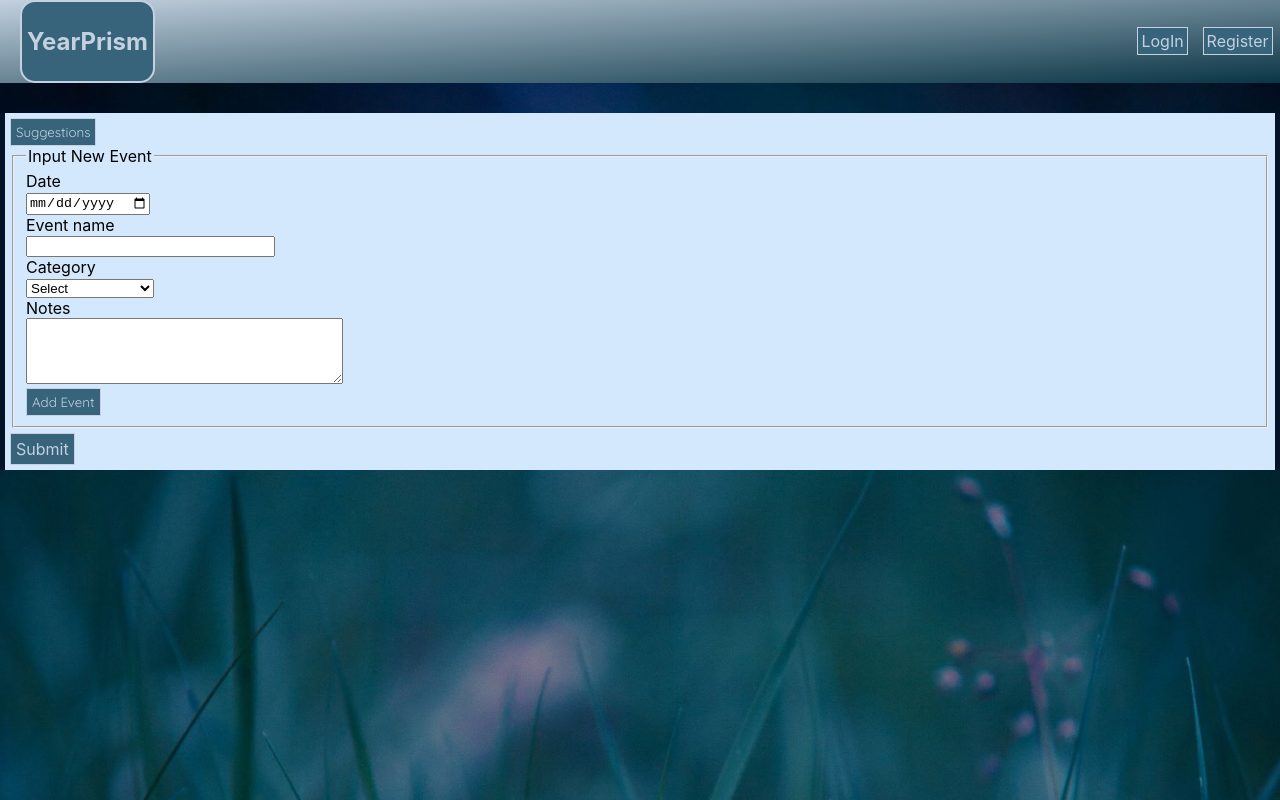
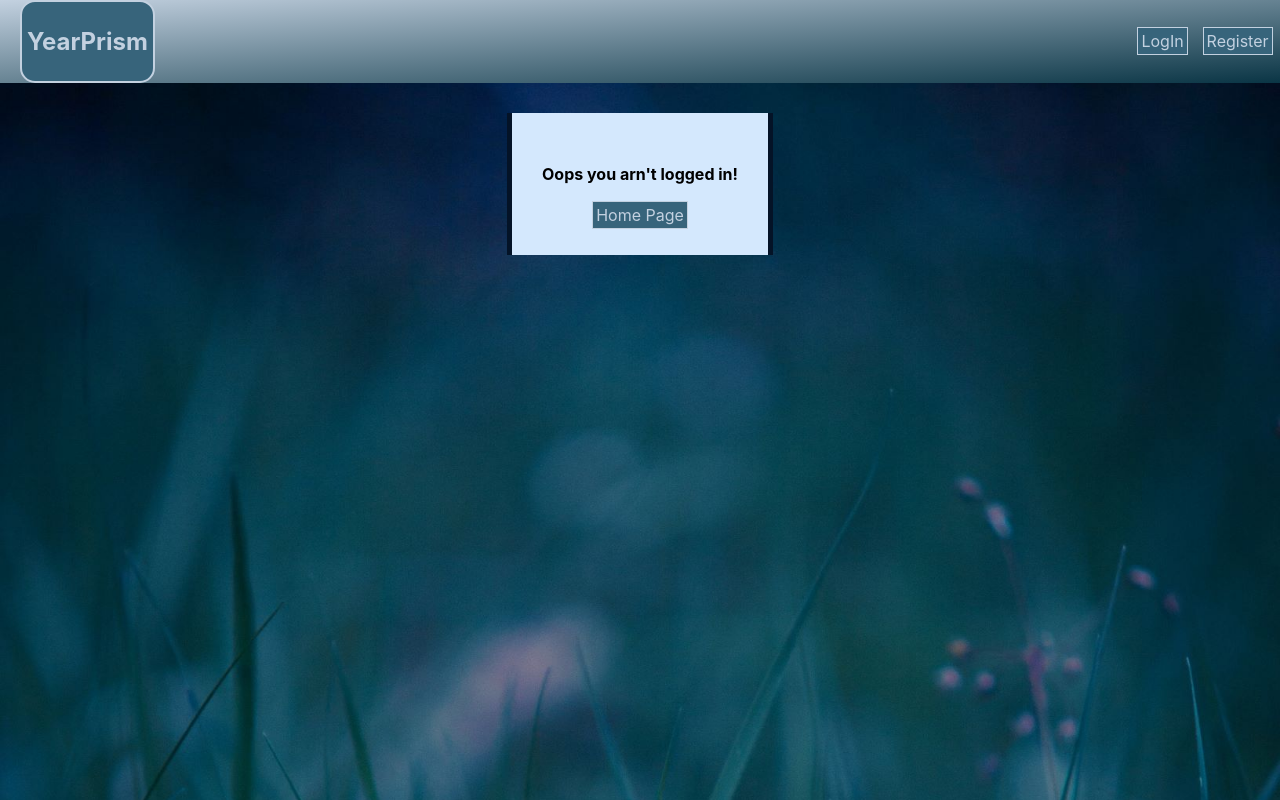
Before and after one commit to Cygnet717/YearPrism, a React (Create React App) app: page /AddEvent in a window 1280 px wide. Built offline with nearby package versions, Linux system fonts and the light colour scheme.

Commit message:
added oops not logged in respone and disabled go for search if no search item is selected

```diff
--- a/src/Components/DeleteAccount/DeleteAccount.js
+++ b/src/Components/DeleteAccount/DeleteAccount.js
@@ -15,6 +15,20 @@ export default class DeleteAccount extends Component {
     }
 
     render(){
+        if(!sessionStorage.user_id){
+            return (
+              <div className='maindiv'>
+                <h4>Oops you arn't logged in!</h4>
+                <div className=' oopsbutton'>
+                  <Link
+                      className='button'
+                      to='/'>
+                      Home Page
+                  </Link>
+                </div>
+              </div>
+            )
+          }
         return(
             <div className='maindiv'>
                 <p className='deletequestion'>Are you sure you want to delete your account?</p>
--- a/src/Components/HomePage/HomePage.css
+++ b/src/Components/HomePage/HomePage.css
@@ -61,7 +61,7 @@ button, Link {
   text-decoration: none;
 }
 
-.goLink{
+.goLink, .fakeGoButton{
   border: 1px solid #C3D1E0;
   background-color: #37647B;
   font-family: 'Quicksand', sans-serif;
@@ -69,6 +69,18 @@ button, Link {
   font-size: small;
   color: #C3D1E0;
   text-decoration: none;
+}
+
+.fakeGoButton{
+  width: fit-content;
+  display: inline-block;
+  background-color: rgb(99, 158, 185);
+}
+
+.oopsbutton{
+  margin-left: auto;
+  margin-right: auto;
+  width: fit-content;
 }
 
 .hidden{
--- a/src/Components/HomePage/HomePage.js
+++ b/src/Components/HomePage/HomePage.js
@@ -71,7 +71,18 @@ export default class Home extends Component {
     }
 
     render(){
-
+        if(!sessionStorage.user_id){
+            return (<div className='maindiv'>
+                <h4>Oops you arn't logged in!</h4>
+                <div className=' oopsbutton'>
+                <Link
+                    className='button'
+                    to='/'>
+                    Home Page
+                </Link>
+                </div>
+                </div>)
+        }
         const categories = ['Achievements', 'Body Modification', 'Family', 'Home', 'Job', 'Medical', 'Pets', 'Relationship', 'School', 'Vacation', 'Other']
         return(
             <div className='mainHomeDiv'>
@@ -88,7 +99,10 @@ export default class Home extends Component {
                             return <option key={i} name='category' value={i}>{i}</option>
                         })}
                     </select><span> </span>
-                    <Link to={`/Search/${this.state.SearchCategory}`} className='goLink'>Go</Link>
+                    {this.state.SearchCategory === ''?
+                        <div className='fakeGoButton'>Go</div>:
+                        <Link to={`/Search/${this.state.SearchCategory}`} className='goLink'>Go</Link>
+                    }
                     </fieldset>
                 </form>
                 <div className={`falsemodal ${this.state.key}`} onClick={() =>this.showImgKey()}>
--- a/src/Components/RegisterPage/BuildAccount.js
+++ b/src/Components/RegisterPage/BuildAccount.js
@@ -84,6 +84,20 @@ export default class BuildAccount extends Component {
   };
 
   render(){
+    if(!sessionStorage.user_id){
+      return (
+        <div className='maindiv'>
+          <h4>Oops you arn't logged in!</h4>
+          <div className=' oopsbutton'>
+            <Link
+                className='button'
+                to='/'>
+                Home Page
+            </Link>
+          </div>
+        </div>
+      )
+    }
     let ListEvents = this.state.newEvents.map(i => {
       return <p key={i.eventname}>{i.eventdate}, {i.eventname}, {i.category}, {i.notes}</p>
     })
--- a/src/Components/SearchResults/SearchResults.js
+++ b/src/Components/SearchResults/SearchResults.js
@@ -119,6 +119,20 @@ export default class SearchResults extends Component{
     this.filterCategoryEvents()
   }
   render(){
+    if(!sessionStorage.user_id){
+      return (
+        <div className='maindiv'>
+          <h4>Oops you arn't logged in!</h4>
+          <div className=' oopsbutton'>
+            <Link
+                className='button'
+                to='/'>
+                Home Page
+            </Link>
+          </div>
+        </div>
+      )
+    }
     const categName = this.props.match.params.Category
     const categories = ['Achievements', 'Body Modification', 'Family', 'Home', 'Job', 'Medical', 'Pets', 'Relationship', 'School', 'Vacation', 'Other']
     return(
--- a/src/Components/YearViewPage/YearViewPage.js
+++ b/src/Components/YearViewPage/YearViewPage.js
@@ -124,6 +124,20 @@ export default class YearView extends Component{
   }
 
   render(){
+    if(!sessionStorage.user_id){
+      return (
+        <div className='maindiv'>
+          <h4>Oops you arn't logged in!</h4>
+          <div className=' oopsbutton'>
+            <Link
+                className='button'
+                to='/'>
+                Home Page
+            </Link>
+          </div>
+        </div>
+      )
+    }
     const currYear = this.props.match.params.year
     let plusOne = parseInt(currYear)+1
     let minusOne = parseInt(currYear)-1
```
